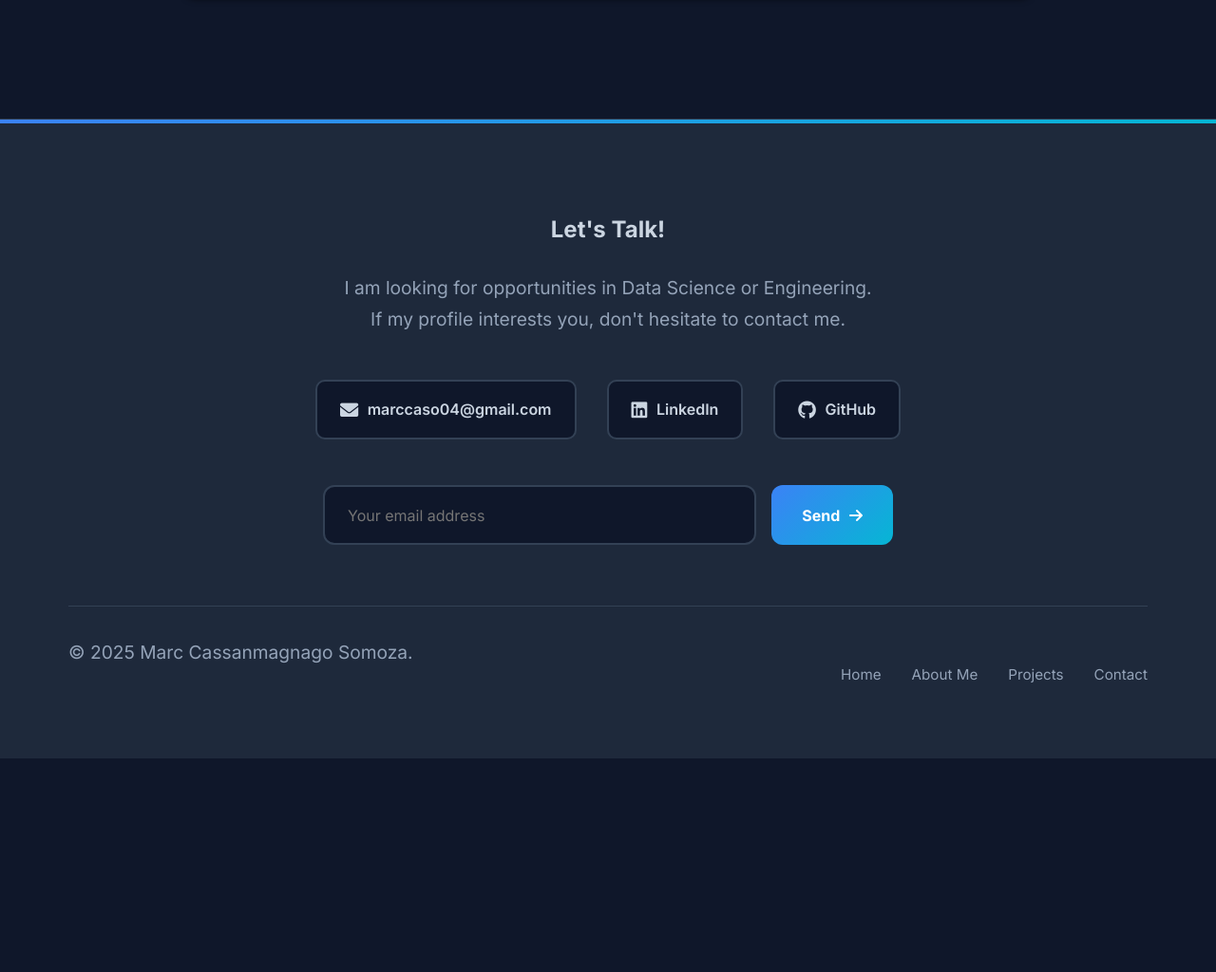
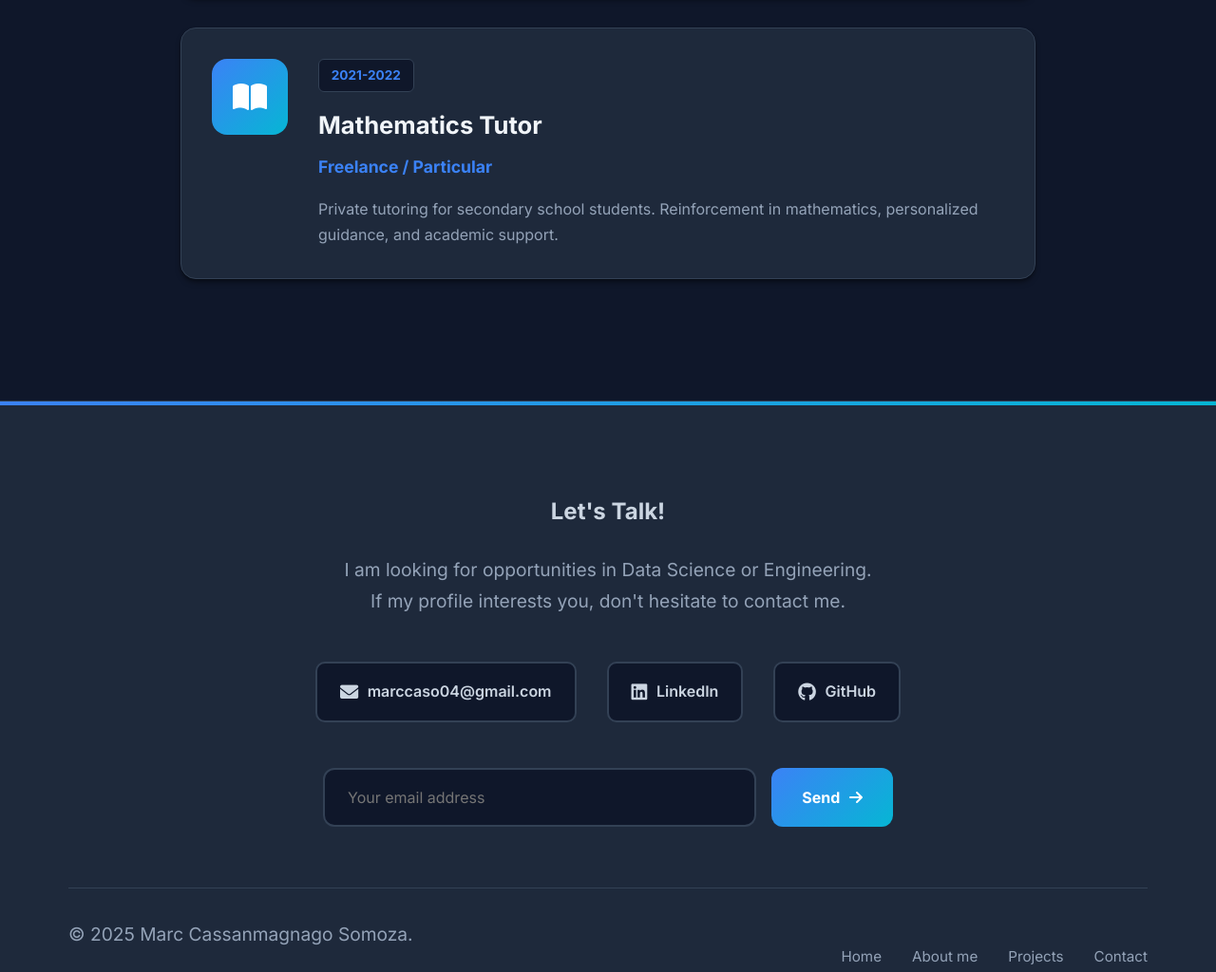
Before and after one commit to marccass/CV, a plain HTML site: page index.html in a window 1280 px wide. Shown: the part 7009-8033 px from the top of the page at 95% size. Before the commit the page ends 7808 px from the top, so only its background shows below. Drawn offline with Linux system fonts and the light colour scheme.

Commit message:
Update index.html

```diff
--- a/index.html
+++ b/index.html
@@ -460,6 +460,18 @@
                                 </p>
                             </div>
                         </div>
+                        <div class="experience-item">
+                            <div class="experience-icon">
+                                <i class="fas fa-book-open"></i>
+                            </div>
+                            <div class="experience-content">
+                                <div class="experience-period">2021-2022</div>
+                                <h3 data-key="exp3Title">Mathematics Tutor</h3>
+                                <span class="experience-company">Freelance / Particular</span>
+                                <p data-key="exp3Desc">Private tutoring for secondary school students. Reinforcement in
+                                    mathematics, personalized guidance, and academic support.</p>
+                            </div>
+                        </div>
                     </div>
                 </div>
             </section>
@@ -519,7 +531,7 @@
                     <p class="copyright" data-key="footerCopyright">© 2025 Marc Cassanmagnago Somoza.</p>
                     <div class="footer-links">
                         <a href="#inici">Home</a>
-                    <a href="#sobre-mi">About Me</a>
+                        <a href="#sobre-mi">About me</a>
                         <a href="#projectes">Projects</a>
                         <a href="#contacte">Contact</a>
                     </div>
```
Lines whose indentation alone changed are shown as unchanged.
